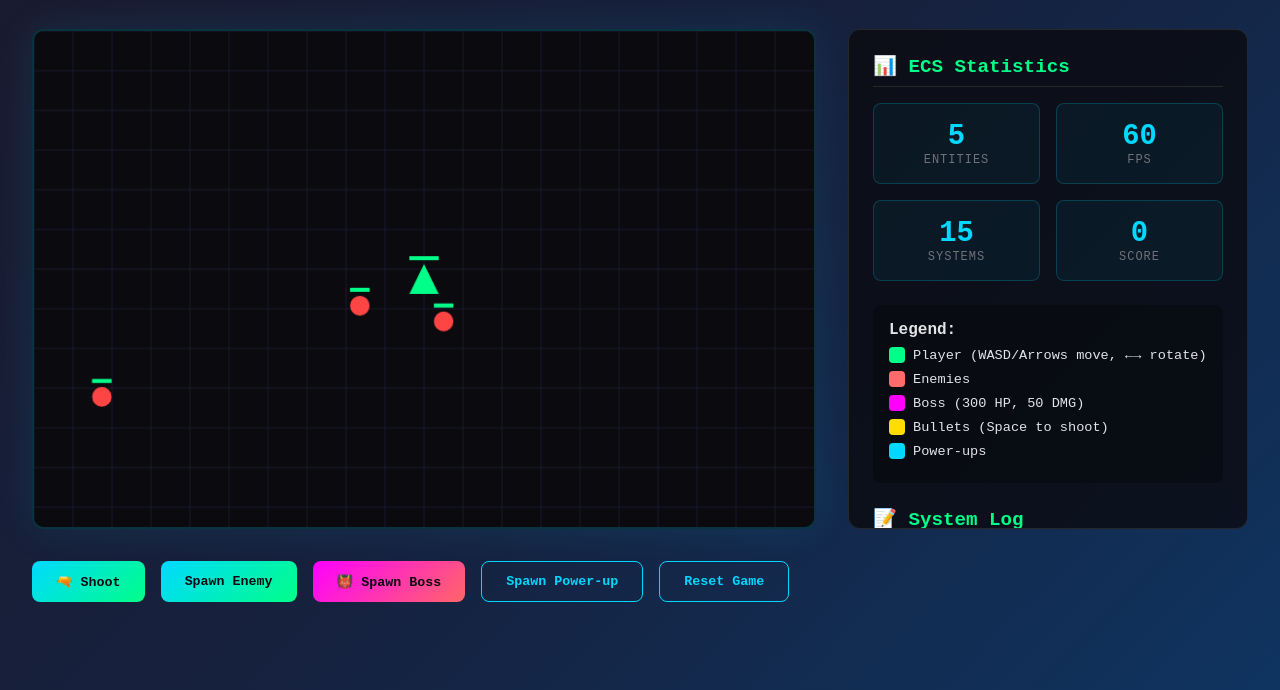
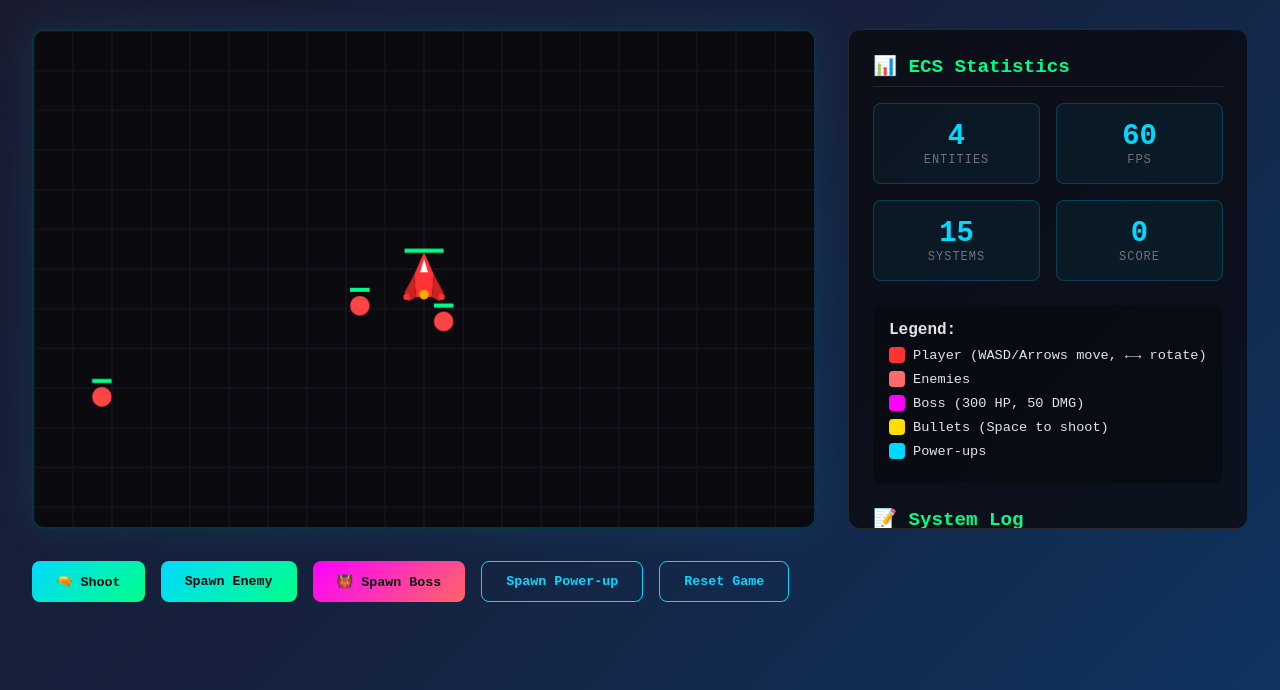
Before and after one commit to nisimjoseph/ecs-typescript-game, a website built with webpack: page public/index.html in a window 1280 px wide. Both pictures are taken after a click on the button "🔫 Shoot". Shown: the part 110-800 px from the top of the page. Built offline with nearby package versions, Linux system fonts and the light colour scheme.

Commit message:
Add enemy scaling, 2s bullet lifetime, spaceship graphics, fix button shoot direction

```diff
--- a/public/index.html
+++ b/public/index.html
@@ -175,7 +175,7 @@
       border-radius: 4px;
     }
 
-    .player-color { background: #00ff88; }
+    .player-color { background: #ff3333; }
     .enemy-color { background: #ff6b6b; }
     .bullet-color { background: #ffdd00; }
     .powerup-color { background: #00d9ff; }
--- a/src/game/bundles.ts
+++ b/src/game/bundles.ts
@@ -39,6 +39,7 @@
 /**
  * Player bundle - all components needed for the player entity.
  * Player starts facing UP (angle = -PI/2).
+ * Uses spaceship sprite for clear direction indication.
  */
 export class PlayerBundle implements Bundle {
   constructor(
@@ -51,12 +52,12 @@
     return [
       new Position(this.x, this.y),
       new Velocity(0, 0),
-      new Size(30, 30),
+      new Size(40, 45), // Larger for better visibility
       new Rotation(-Math.PI / 2), // Facing UP initially
-      new Sprite('#00ff88', 'triangle'),
+      new Sprite('#ff3333', 'spaceship'), // Red spaceship with clear direction
       new Player(),
       new Health(this.health, this.health),
-      new Collider(15, 'player'),
+      new Collider(18, 'player'),
     ];
   }
 }
@@ -147,7 +148,7 @@
       new Bullet(),
       new Damage(this.damage),
       new Collider(8, 'bullet'),
-      new Lifetime(3),
+      new Lifetime(2),
       new Trail('#ffdd00', 12),
     ];
   }
--- a/src/game/components.ts
+++ b/src/game/components.ts
@@ -135,7 +135,7 @@
 export class Sprite {
   constructor(
     public color: string = '#ffffff',
-    public shape: 'rect' | 'circle' | 'triangle' = 'rect'
+    public shape: 'rect' | 'circle' | 'triangle' | 'spaceship' = 'rect'
   ) {}
 }
 
--- a/src/game/observers.ts
+++ b/src/game/observers.ts
@@ -214,7 +214,7 @@
           logger.entity(`🎯 Enemy destroyed (ID: ${entity.id})`);
         }
         if (gameState) {
-          gameState.enemiesKilled++;
+          gameState.recordEnemyKill();
         }
       })
       .build()
--- a/src/game/resources.ts
+++ b/src/game/resources.ts
@@ -95,19 +95,41 @@
   score: number = 0;
   enemiesKilled: number = 0;
   powerUpsCollected: number = 0;
+  bossesKilled: number = 0;
   isGameOver: boolean = false;
   isPaused: boolean = false;
+  /** Enemy damage multiplier - increases by 1% every 10 kills */
+  enemyDamageMultiplier: number = 1.0;
 
   addScore(points: number): void {
     this.score += points;
+  }
+
+  /**
+   * Record an enemy kill and update damage multiplier.
+   * Every 10 kills increases enemy damage by 1%.
+   */
+  recordEnemyKill(): void {
+    this.enemiesKilled++;
+    // Every 10 kills, increase enemy power by 1%
+    this.enemyDamageMultiplier = 1.0 + Math.floor(this.enemiesKilled / 10) * 0.01;
+  }
+
+  /**
+   * Get scaled enemy damage based on kills.
+   */
+  getScaledDamage(baseDamage: number): number {
+    return Math.round(baseDamage * this.enemyDamageMultiplier);
   }
 
   reset(): void {
     this.score = 0;
     this.enemiesKilled = 0;
     this.powerUpsCollected = 0;
+    this.bossesKilled = 0;
     this.isGameOver = false;
     this.isPaused = false;
+    this.enemyDamageMultiplier = 1.0;
   }
 }
 
--- a/src/game/systems.ts
+++ b/src/game/systems.ts
@@ -199,7 +199,7 @@
     .insert(new Bullet())
     .insert(new Damage(25))
     .insert(new Collider(15, 'bullet')) // Large collider for easy testing
-    .insert(new Lifetime(5));
+    .insert(new Lifetime(2));
 
   cooldown.shoot();
 
@@ -462,7 +462,7 @@
         commands.despawn(enemyEntity);
         if (gameState) {
           gameState.addScore(100);
-          gameState.enemiesKilled++;
+          gameState.recordEnemyKill();
         }
         if (logger) {
           logger.entity('Enemy destroyed! +100 points');
@@ -498,8 +498,10 @@
     const hasCollision = checkCollision(playerPos, playerCol, enemyPos, enemyCol);
     if (!hasCollision) continue;
 
-    // Player takes damage
-    playerHealth.takeDamage(10);
+    // Player takes scaled damage (enemies get stronger every 10 kills)
+    const baseDamage = 10;
+    const scaledDamage = gameState ? gameState.getScaledDamage(baseDamage) : baseDamage;
+    playerHealth.takeDamage(scaledDamage);
 
     if (logger) {
       logger.component(`Player hit! Health: ${playerHealth.current}`);
@@ -730,7 +732,7 @@
     .insert(new Bullet())
     .insert(new Damage(25))
     .insert(new Collider(15, 'bullet')) // Large collider for easy testing
-    .insert(new Lifetime(5));
+    .insert(new Lifetime(2));
 
   if (logger) {
     logger.system('Bullet fired!');
@@ -829,15 +831,79 @@
     const rotationResult = world.getComponent(entity, Rotation);
     const hasRotation = rotationResult !== undefined;
 
-    if (hasRotation && sprite.shape === 'triangle') {
-      // Draw rotated triangle (player)
+    if (hasRotation && sprite.shape === 'spaceship') {
+      // Draw spaceship (player) with clear direction indication
       ctx.save();
       ctx.translate(pos.x, pos.y);
-      ctx.rotate(rotationResult.angle + Math.PI / 2); // +PI/2 because triangle points up by default
+      ctx.rotate(rotationResult.angle + Math.PI / 2); // +PI/2 because ship points up by default
+
+      const w = size.width;
+      const h = size.height;
+
+      // Main body (red)
+      ctx.fillStyle = '#ff3333';
       ctx.beginPath();
-      ctx.moveTo(0, -size.height / 2); // tip
-      ctx.lineTo(-size.width / 2, size.height / 2); // bottom left
-      ctx.lineTo(size.width / 2, size.height / 2); // bottom right
+      ctx.moveTo(0, -h * 0.6); // Nose tip
+      ctx.lineTo(w * 0.25, -h * 0.1); // Right shoulder
+      ctx.lineTo(w * 0.2, h * 0.4); // Right bottom
+      ctx.lineTo(-w * 0.2, h * 0.4); // Left bottom
+      ctx.lineTo(-w * 0.25, -h * 0.1); // Left shoulder
+      ctx.closePath();
+      ctx.fill();
+
+      // Left wing
+      ctx.fillStyle = '#cc2222';
+      ctx.beginPath();
+      ctx.moveTo(-w * 0.25, -h * 0.1);
+      ctx.lineTo(-w * 0.5, h * 0.3);
+      ctx.lineTo(-w * 0.4, h * 0.5);
+      ctx.lineTo(-w * 0.2, h * 0.4);
+      ctx.closePath();
+      ctx.fill();
+
+      // Right wing
+      ctx.beginPath();
+      ctx.moveTo(w * 0.25, -h * 0.1);
+      ctx.lineTo(w * 0.5, h * 0.3);
+      ctx.lineTo(w * 0.4, h * 0.5);
+      ctx.lineTo(w * 0.2, h * 0.4);
+      ctx.closePath();
+      ctx.fill();
+
+      // Cockpit window (light area showing direction)
+      ctx.fillStyle = '#ffffff';
+      ctx.beginPath();
+      ctx.moveTo(0, -h * 0.45); // Top of window
+      ctx.lineTo(w * 0.1, -h * 0.15);
+      ctx.lineTo(-w * 0.1, -h * 0.15);
+      ctx.closePath();
+      ctx.fill();
+
+      // Engine glow (back of ship)
+      ctx.fillStyle = '#ffaa00';
+      ctx.beginPath();
+      ctx.arc(0, h * 0.35, w * 0.12, 0, Math.PI * 2);
+      ctx.fill();
+
+      // Wing tips (antenna-like)
+      ctx.fillStyle = '#ff3333';
+      ctx.beginPath();
+      ctx.arc(-w * 0.45, h * 0.4, w * 0.08, 0, Math.PI * 2);
+      ctx.fill();
+      ctx.beginPath();
+      ctx.arc(w * 0.45, h * 0.4, w * 0.08, 0, Math.PI * 2);
+      ctx.fill();
+
+      ctx.restore();
+    } else if (hasRotation && sprite.shape === 'triangle') {
+      // Draw rotated triangle (fallback)
+      ctx.save();
+      ctx.translate(pos.x, pos.y);
+      ctx.rotate(rotationResult.angle + Math.PI / 2);
+      ctx.beginPath();
+      ctx.moveTo(0, -size.height / 2);
+      ctx.lineTo(-size.width / 2, size.height / 2);
+      ctx.lineTo(size.width / 2, size.height / 2);
       ctx.closePath();
       ctx.fill();
       ctx.restore();
--- a/src/main.ts
+++ b/src/main.ts
@@ -27,6 +27,7 @@
   Position,
   Velocity,
   Size,
+  Rotation,
   Health,
   Player,
   Enemy,
@@ -354,7 +355,7 @@
           // Add score
           if (gameState) {
             gameState.addScore(100);
-            gameState.enemiesKilled++;
+            gameState.recordEnemyKill();
           }
 
           // Spawn explosion using bundle concept
@@ -392,7 +393,8 @@
       const collisionRadius = playerCol.radius + enemyCol.radius;
 
       if (distance < collisionRadius) {
-        const damageAmount = enemyDmg ? enemyDmg[1].amount : 20;
+        const baseDamage = enemyDmg ? enemyDmg[1].amount : 20;
+        const damageAmount = gameState ? gameState.getScaledDamage(baseDamage) : baseDamage;
         playerHealth.takeDamage(damageAmount);
 
         // Send player hit event
@@ -575,6 +577,7 @@
 /**
  * Spawn bullet using bundle.
  * DEMONSTRATES: Bundle spawning pattern
+ * Fires in the direction the player is facing.
  */
 export function shootBulletWithBundle(world: World): void {
   const config = world.getResource(GameConfig);
@@ -584,25 +587,39 @@
 
   if (!config || gameState?.isGameOver) return;
 
-  // Get player position
-  const playerQuery = world.query(Position, Player);
+  // Get player position AND rotation
+  const playerQuery = world.query(Position, Rotation, Player);
   const playerResult = playerQuery.single();
   if (!playerResult) return;
 
-  const [, playerPos] = playerResult;
+  const [, playerPos, playerRot] = playerResult;
 
-  // Use bundle for bullet
-  const bundle = new BulletBundle(
-    playerPos.x,
-    playerPos.y - 20,
-    -config.bulletSpeed,
-    25
-  );
+  // Calculate direction from rotation angle
+  const dirX = Math.cos(playerRot.angle);
+  const dirY = Math.sin(playerRot.angle);
 
+  // Spawn bullet slightly in front of player (in facing direction)
+  const spawnOffset = 25;
+  const bulletX = playerPos.x + dirX * spawnOffset;
+  const bulletY = playerPos.y + dirY * spawnOffset;
+
+  // Bullet velocity in facing direction
+  const bulletVelX = dirX * config.bulletSpeed;
+  const bulletVelY = dirY * config.bulletSpeed;
+
+  // Spawn bullet manually (can't use BulletBundle directly since it only supports Y velocity)
   const builder = world.spawn();
-  for (const component of bundle.components()) {
-    builder.insert(component);
-  }
+  builder
+    .insert(new Position(bulletX, bulletY))
+    .insert(new Velocity(bulletVelX, bulletVelY))
+    .insert(new Size(16, 16))
+    .insert(new Sprite('#ffff00', 'circle'))
+    .insert(new Bullet())
+    .insert(new Damage(25))
+    .insert(new Collider(15, 'bullet'))
+    .insert(new Lifetime(2))
+    .insert(new Trail('#ffff00', 12));
+
   const bulletEntity = builder.id();
 
   // Trigger observer
```
